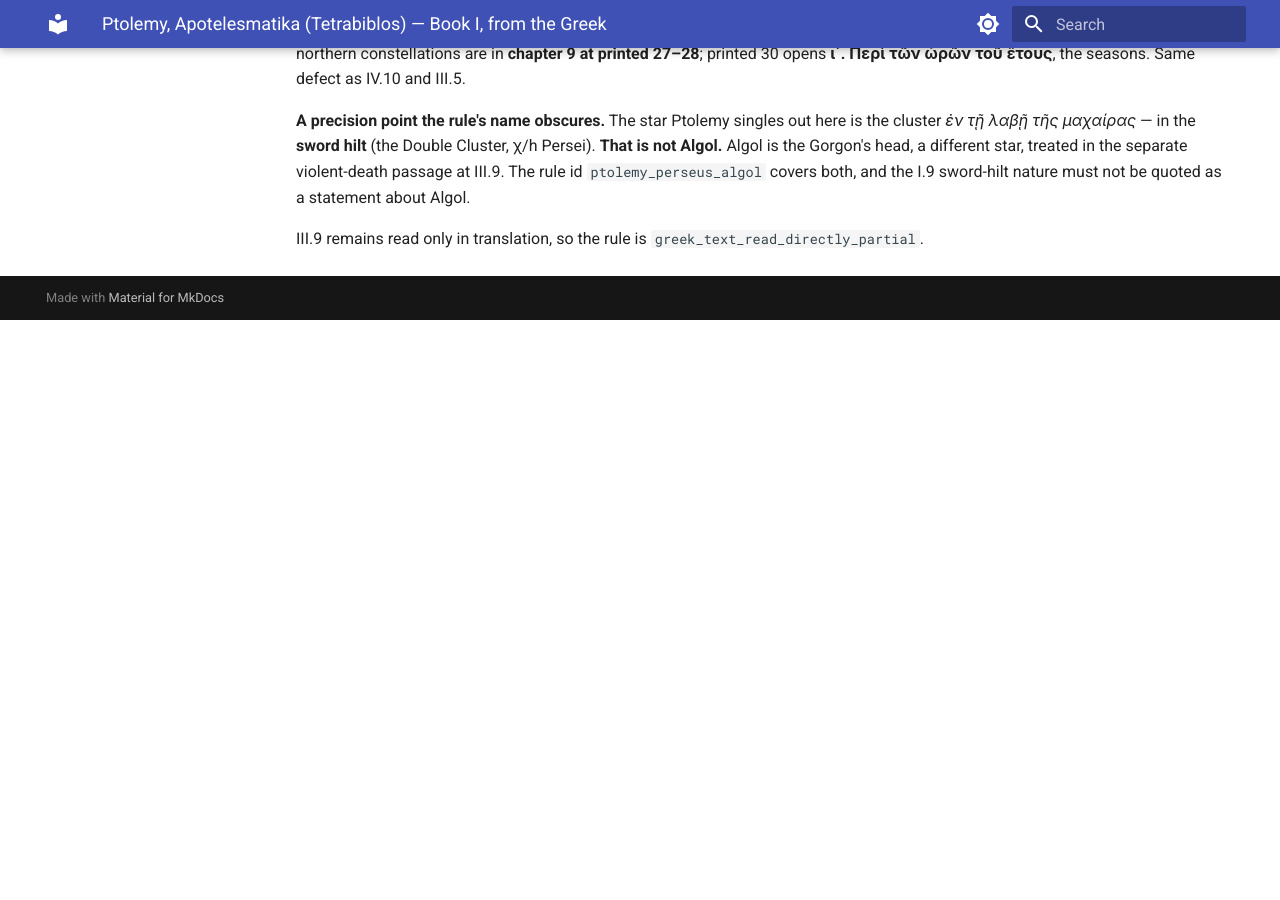
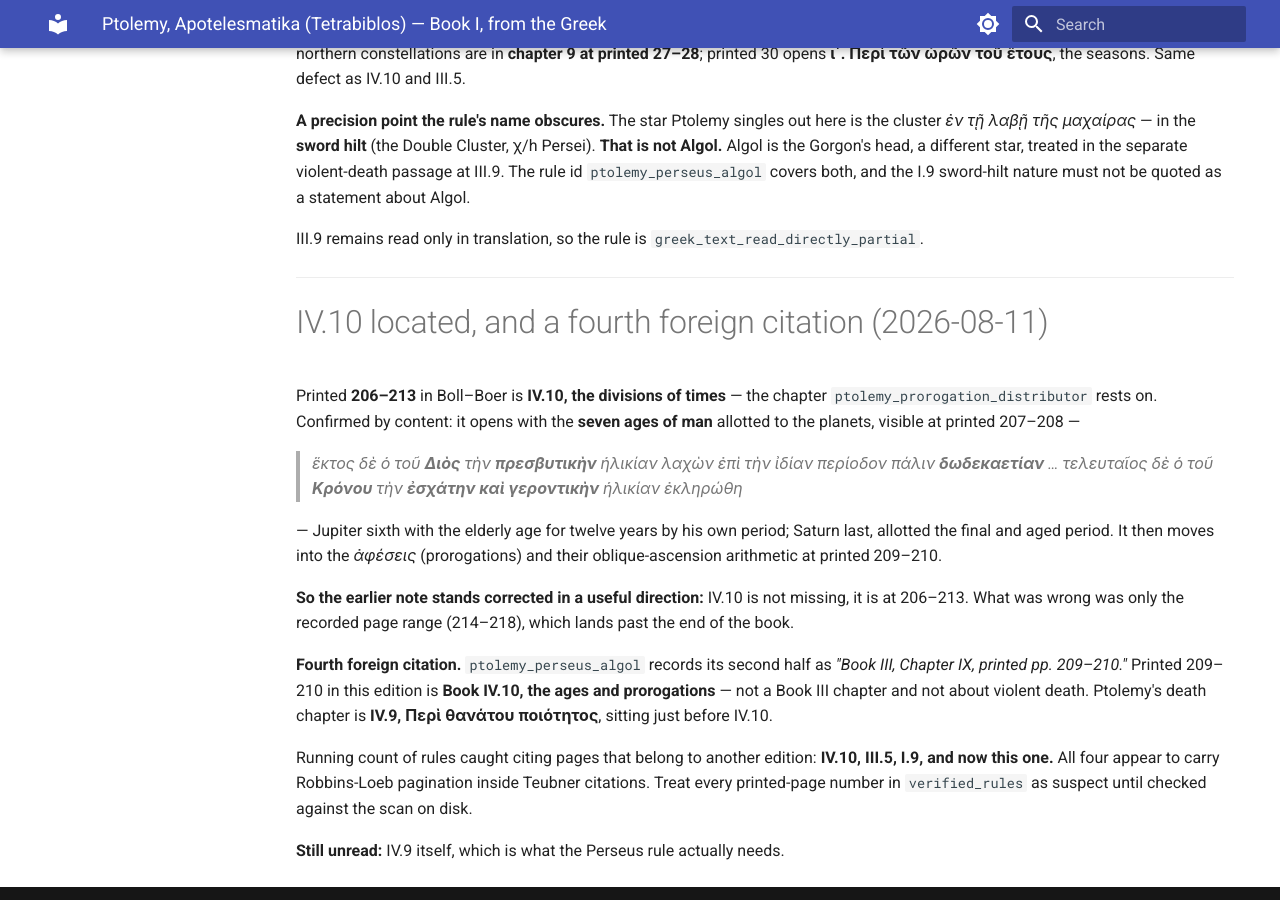
Before and after one commit to Bender1011001/traditional-astrology-engine, an MkDocs documentation site: the page built from docs/sources/ptolemy_greek_book1.md, in a window 1280 px wide and 900 px high, scrolled down 14018 px. Built offline with MkDocs 1.6.1 and Material for MkDocs 9.7.7, drawn with Linux system fonts in a browser that asks for light colours; before the commit the page ends 14338 px from its top, so only the background shows below that.

Commit message:
Locate Ptolemy IV.10; a fourth rule cites another edition's pages
Printed 206-213 in Boll-Boer is IV.10, the divisions of times - the
chapter ptolemy_prorogation_distributor rests on. Confirmed by content:
it opens with the seven ages of man, Jupiter sixth taking the
presbytike helikia for twelve years by his own period and Saturn last
allotted the eschate kai gerontike, then runs into the apheseis and
their oblique-ascension arithmetic at 209-210.

This corrects my earlier note usefully. IV.10 is not missing; it is at
206-213. Only the recorded range 214-218 was wrong, and that lands past
the end of the book.

Fourth foreign citation found today. ptolemy_perseus_algol records its
second half as "Book III, Chapter IX, printed pp. 209-210". Printed
209-210 here is Book IV.10, the ages and prorogations - not a Book III
chapter and not about violent death. Ptolemy's death chapter is IV.9,
Peri thanatou poiotetos, immediately before IV.10.

Four rules now caught pointing at pages that belong to another edition:
IV.10, III.5, I.9 and this one, all apparently carrying Robbins' Loeb
pagination inside Teubner citations. Every printed-page number in
verified_rules should be treated as suspect until checked against the
scan we hold.

IV.9 itself - what the Perseus rule actually needs - remains unread.

Co-Authored-By: Claude Opus 5 <noreply@anthropic.com>

```diff
--- a/docs/sources/ptolemy_greek_book1.md
+++ b/docs/sources/ptolemy_greek_book1.md
@@ -369,3 +369,21 @@ Perseus generally: **Jupiter and Saturn**. The **cluster in the hilt of the swor
 **A precision point the rule's name obscures.** The star Ptolemy singles out here is the cluster *ἐν τῇ λαβῇ τῆς μαχαίρας* — in the **sword hilt** (the Double Cluster, χ/h Persei). **That is not Algol.** Algol is the Gorgon's head, a different star, treated in the separate violent-death passage at III.9. The rule id `ptolemy_perseus_algol` covers both, and the I.9 sword-hilt nature must not be quoted as a statement about Algol.
 
 III.9 remains read only in translation, so the rule is `greek_text_read_directly_partial`.
+
+---
+
+# IV.10 located, and a fourth foreign citation (2026-08-11)
+
+Printed **206–213** in Boll–Boer is **IV.10, the divisions of times** — the chapter `ptolemy_prorogation_distributor` rests on. Confirmed by content: it opens with the **seven ages of man** allotted to the planets, visible at printed 207–208 —
+
+> *ἕκτος δὲ ὁ τοῦ **Διὸς** τὴν **πρεσβυτικὴν** ἡλικίαν λαχὼν ἐπὶ τὴν ἰδίαν περίοδον πάλιν **δωδεκαετίαν** … τελευταῖος δὲ ὁ τοῦ **Κρόνου** τὴν **ἐσχάτην καὶ γεροντικὴν** ἡλικίαν ἐκληρώθη*
+
+— Jupiter sixth with the elderly age for twelve years by his own period; Saturn last, allotted the final and aged period. It then moves into the *ἀφέσεις* (prorogations) and their oblique-ascension arithmetic at printed 209–210.
+
+**So the earlier note stands corrected in a useful direction:** IV.10 is not missing, it is at 206–213. What was wrong was only the recorded page range (214–218), which lands past the end of the book.
+
+**Fourth foreign citation.** `ptolemy_perseus_algol` records its second half as *"Book III, Chapter IX, printed pp. 209–210."* Printed 209–210 in this edition is **Book IV.10, the ages and prorogations** — not a Book III chapter and not about violent death. Ptolemy's death chapter is **IV.9, Περὶ θανάτου ποιότητος**, sitting just before IV.10.
+
+Running count of rules caught citing pages that belong to another edition: **IV.10, III.5, I.9, and now this one.** All four appear to carry Robbins-Loeb pagination inside Teubner citations. Treat every printed-page number in `verified_rules` as suspect until checked against the scan on disk.
+
+**Still unread:** IV.9 itself, which is what the Perseus rule actually needs.
```
